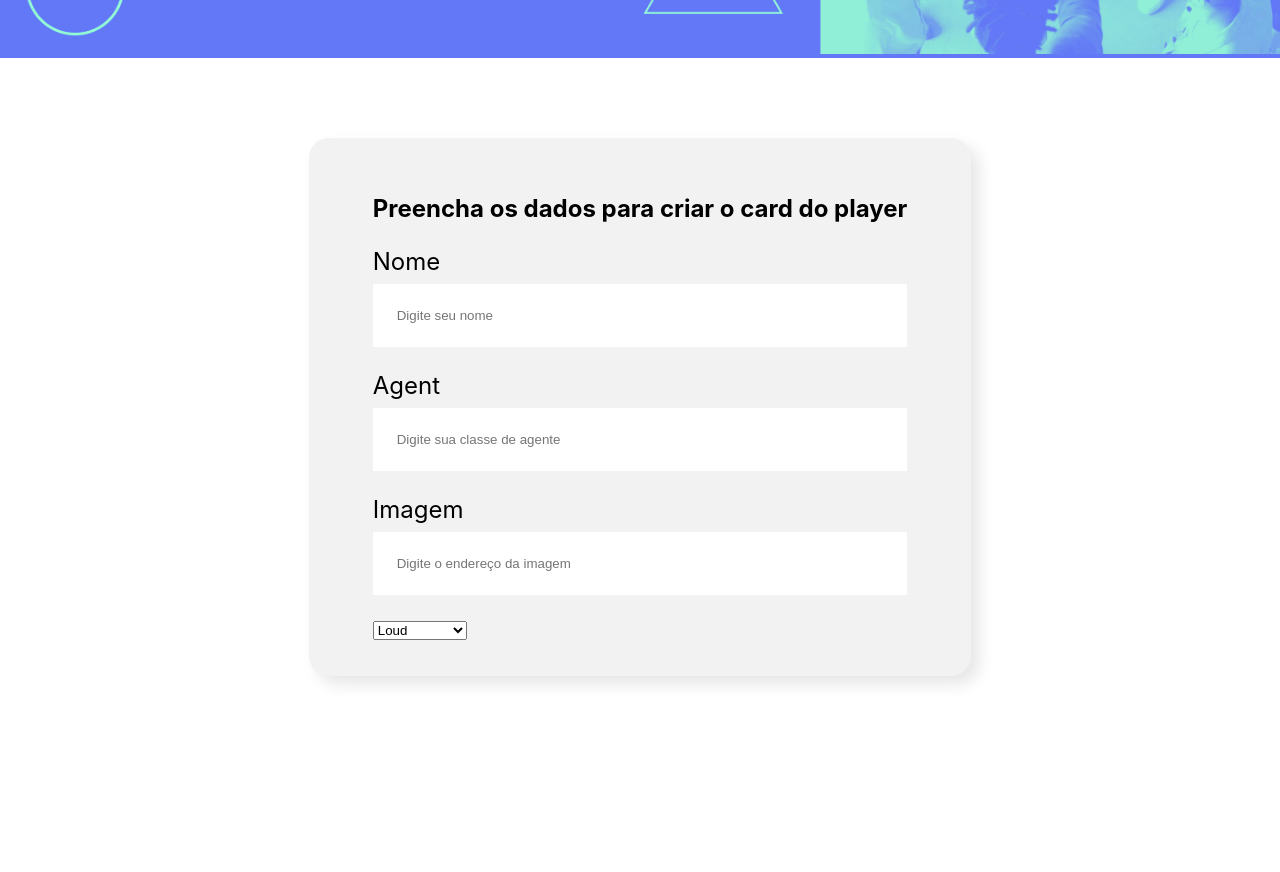
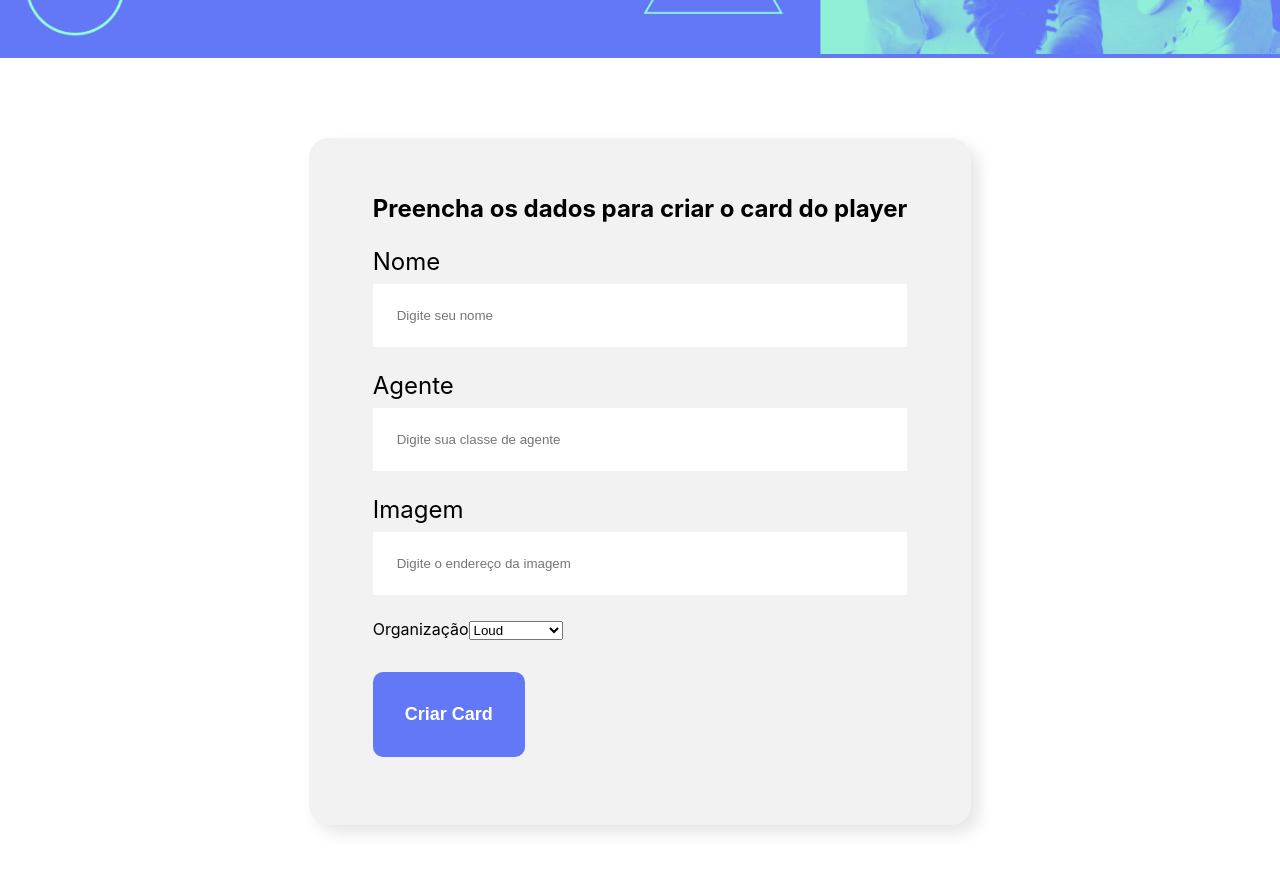
Before and after one commit to gustavosmdt/organo, a JavaScript app: page / in a window 1280 px wide. Shown: the part 440-1312 px from the top of the page. Before the commit the page ends 1196 px from the top, so only its background shows below. Built offline with nearby package versions, Linux system fonts and the light colour scheme; the HTML template or start-up script is replaced by a standard one.

Commit message:
feat: add new component and set mandatory fields

```diff
--- a/src/components/Form/Form.js
+++ b/src/components/Form/Form.js
@@ -1,9 +1,9 @@
 import './Form.css';
 import TextInput from '../TextInput'
 import SelectInput from '../SelectInput';
+import Button from '../Button';
 
 export function Form() {
-
     const teams = [
         'Loud',
         'Furia',
@@ -14,14 +14,22 @@ export function Form() {
         'Team Liquid'
     ]
 
+    function submit(event) {
+        event.preventDefault();
+        console.log('Vou submeter o formulário');
+    }
+
     return (
         <section className='form'>
-            <form>
+            <form onSubmit={submit}>
                 <h2>Preencha os dados para criar o card do player</h2>
-                <TextInput label='Nome' placeholder='Digite seu nome' />
-                <TextInput label='Agent' placeholder='Digite sua classe de agente' />
+                <TextInput mandatory={true} label='Nome' placeholder='Digite seu nome' />
+                <TextInput mandatory={true} label='Agente' placeholder='Digite sua classe de agente' />
                 <TextInput label='Imagem' placeholder='Digite o endereço da imagem' />
-                <SelectInput itens={teams} />
+                <SelectInput label='Organização' itens={teams} />
+                <Button>
+                    Criar Card
+                </Button>
             </form>
         </section>
     );
--- a/src/components/SelectInput/SelectInput.js
+++ b/src/components/SelectInput/SelectInput.js
@@ -2,10 +2,12 @@ import './SelectInput.css'
 
 export function SelectInput(props) {
     return (
-        <div>
+        <div className='select-input'>
             <label>{props.label}</label>
-            <select>
-                {props.itens.map(item => <option>{item}</option>)}
+            <select required={props.mandatory}>
+                {props.itens.map(item => {
+                    return <option key={item}>{item}</option>
+                })}
             </select>
         </div>
     );
--- a/src/components/TextInput/TextInput.js
+++ b/src/components/TextInput/TextInput.js
@@ -4,7 +4,7 @@ export function TextInput (props) {
     return (
         <div className='text-input'>
             <label>{props.label}</label>
-            <input placeholder={props.placeholder}/>
+            <input required={props.mandatory} placeholder={props.placeholder}/>
         </div>
     );
 }
```
